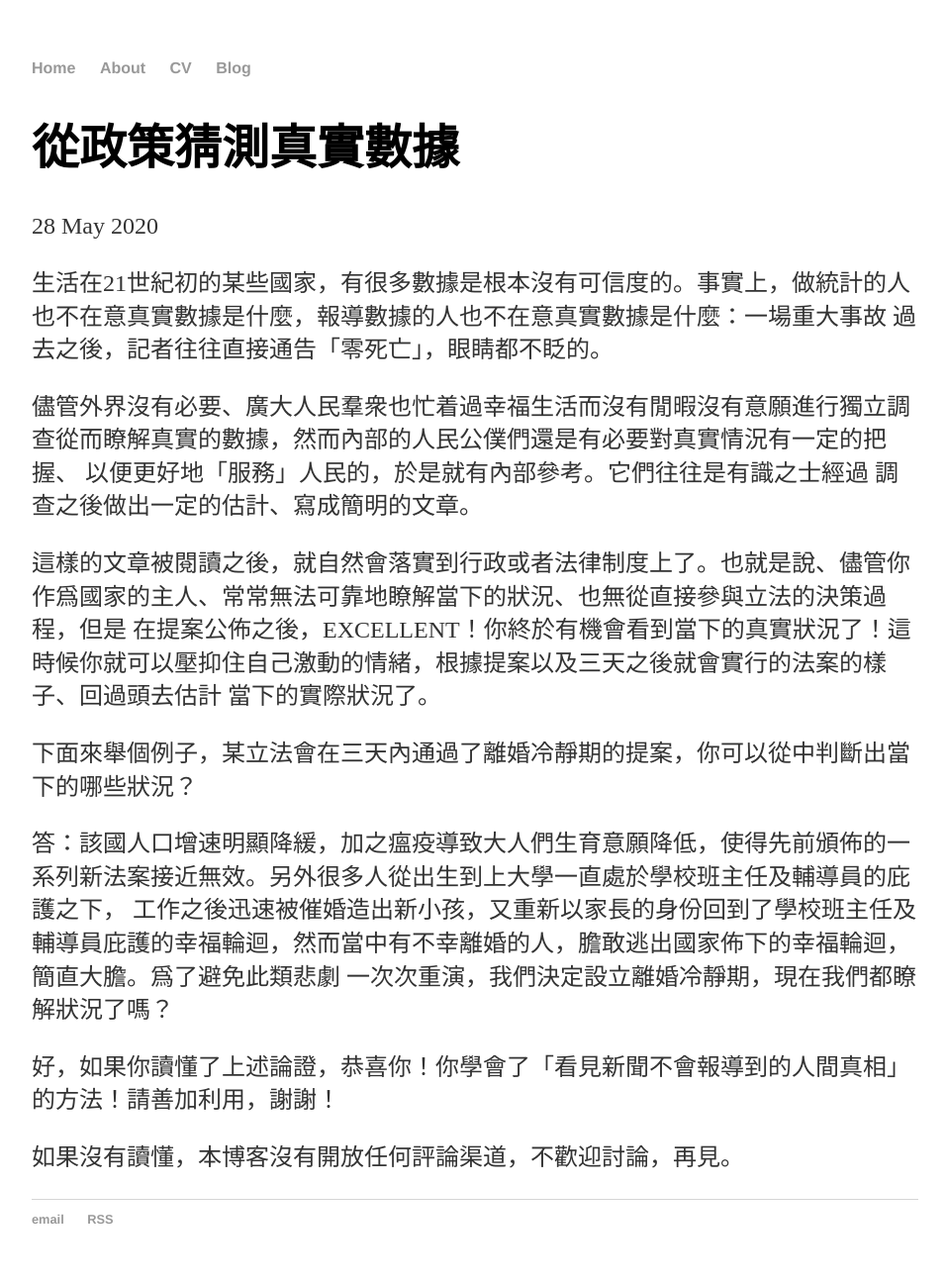
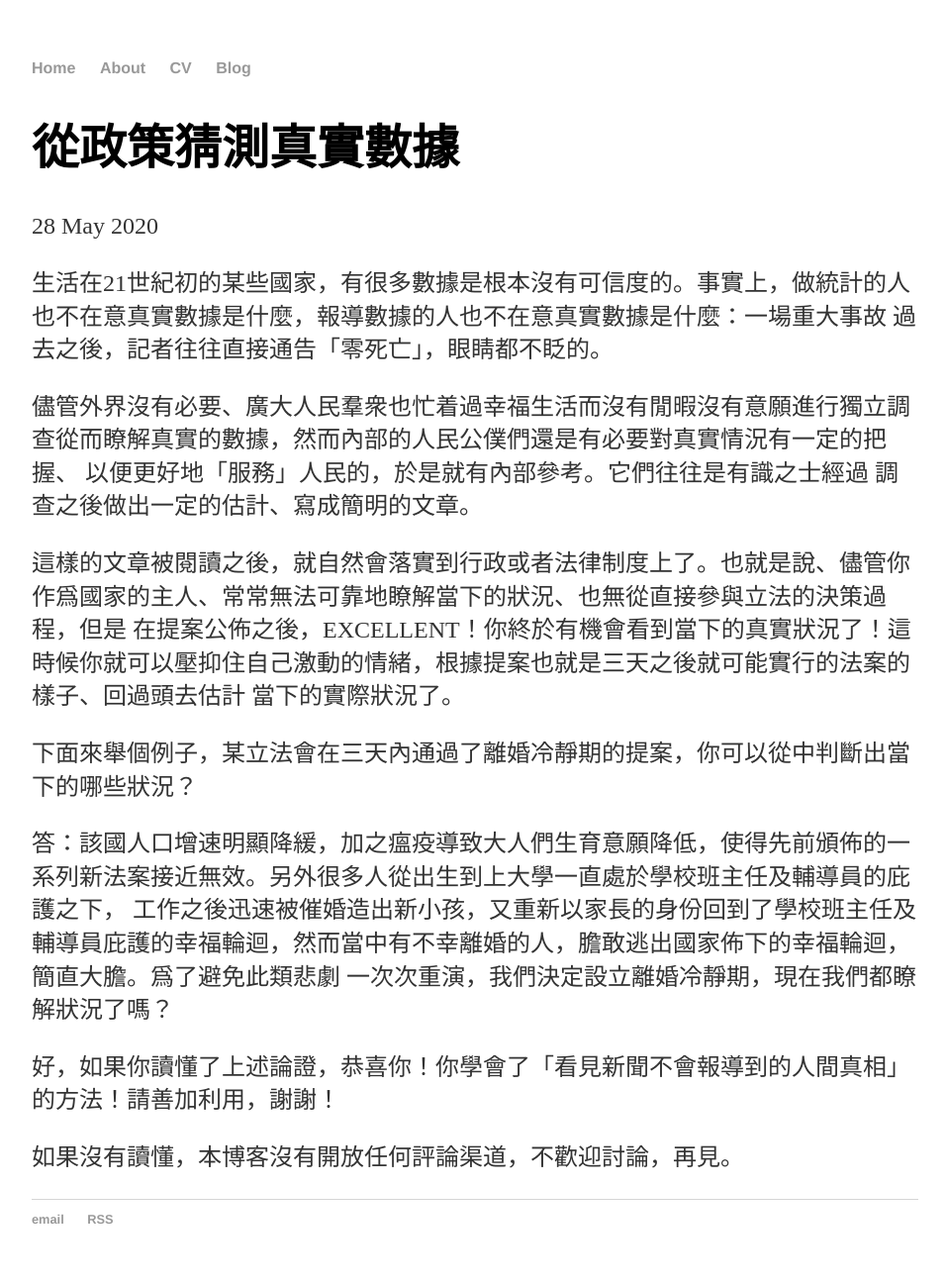
Before and after one commit to Ekove/ekove.github.io, a Jekyll site: the page built from _posts/2020-5-28-notes.md, in a window 1280 px wide. Shown: the whole page at 99% size, without its empty margins (160-1117 px from the left). Built offline with Jekyll 4.4.1, drawn with Linux system fonts in a browser that asks for light colours.

Commit message:
Update 2020-5-28-notes.md

```diff
--- a/_posts/2020-5-28-notes.md
+++ b/_posts/2020-5-28-notes.md
@@ -12,7 +12,7 @@ date: 2020-05-28
 調查之後做出一定的估計、寫成簡明的文章。
 
 這樣的文章被閱讀之後，就自然會落實到行政或者法律制度上了。也就是說、儘管你作爲國家的主人、常常無法可靠地瞭解當下的狀況、也無從直接參與立法的決策過程，但是
-在提案公佈之後，EXCELLENT！你終於有機會看到當下的真實狀況了！這時候你就可以壓抑住自己激動的情緒，根據提案以及三天之後就會實行的法案的樣子、回過頭去估計
+在提案公佈之後，EXCELLENT！你終於有機會看到當下的真實狀況了！這時候你就可以壓抑住自己激動的情緒，根據提案也就是三天之後就可能實行的法案的樣子、回過頭去估計
 當下的實際狀況了。
 
 下面來舉個例子，某立法會在三天內通過了離婚冷靜期的提案，你可以從中判斷出當下的哪些狀況？
```
